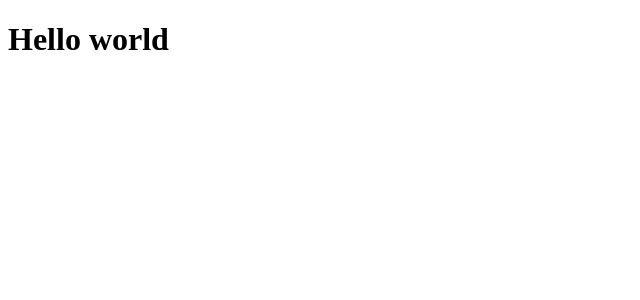
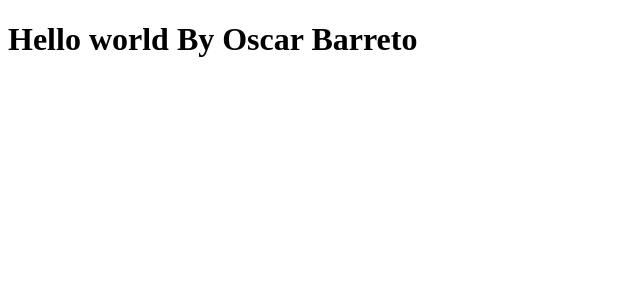
Before and after one commit to PedroICoutinho/Webby-Music, a React (Vite) app: page / in a window 1280 px wide. Shown: the top 300 px of the page, without its empty margins (0-640 px from the left). Built offline with nearby package versions, Linux system fonts and the light colour scheme.

Commit message:
Update App.jsx
Tentativa do branch

```diff
--- a/src/App.jsx
+++ b/src/App.jsx
@@ -3,7 +3,7 @@ function App() {
 
   return (
     <>
-      <h1>Hello world
+      <h1>Hello world By Oscar Barreto
       </h1>
     </>
   )
```
